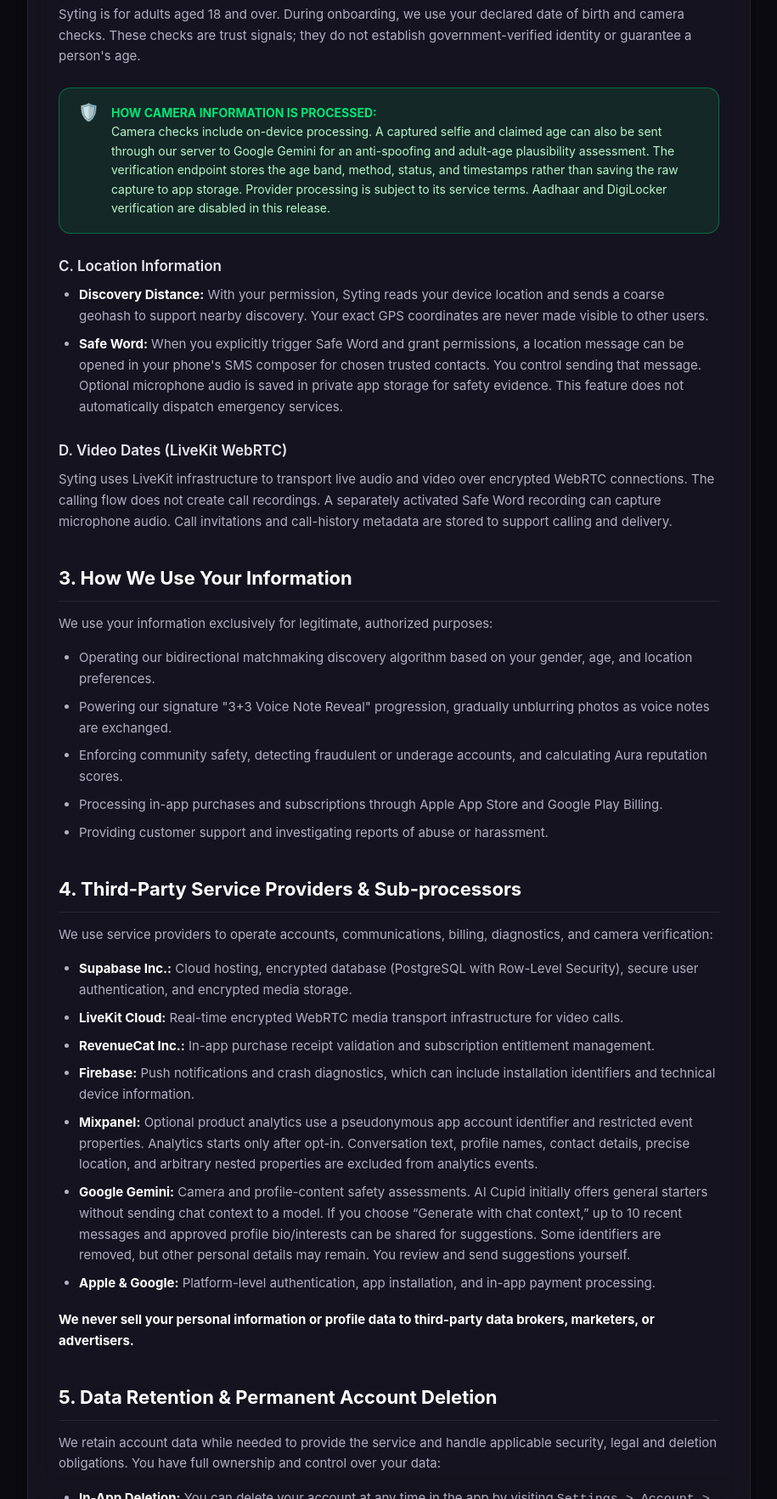
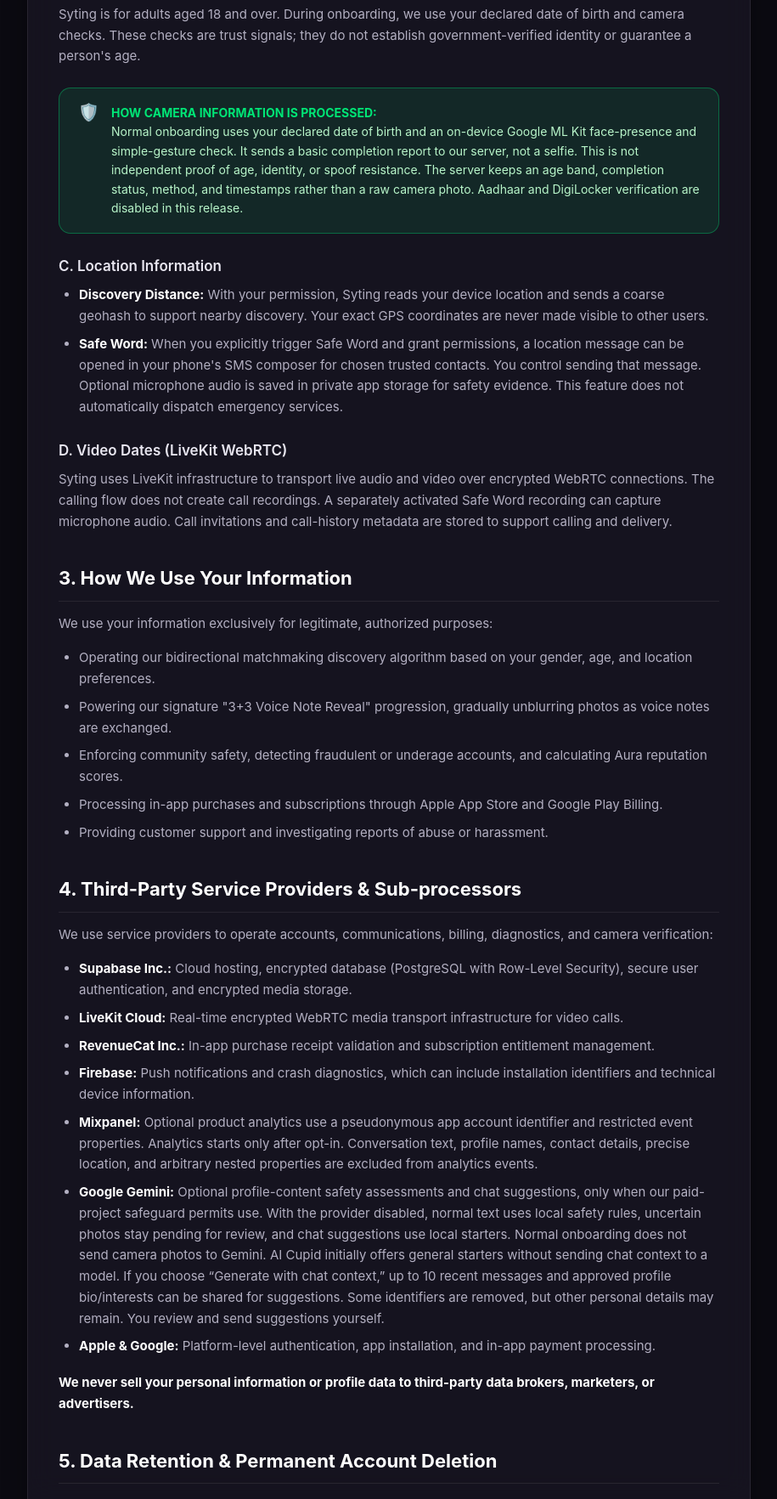
Before and after one commit to abneeshsingh21/syting-legal, a plain HTML site: page privacy.html in a window 1280 px wide. Shown: the part 989-2753 px from the top of the page at 85% size, without its empty margins (182-1097 px from the left). Drawn offline with Linux system fonts and the light colour scheme.

Commit message:
Explain basic on-device onboarding and provider data protection

```diff
--- a/privacy.html
+++ b/privacy.html
@@ -52,7 +52,7 @@
         <div class="callout-icon">🛡️</div>
         <div>
           <strong>HOW CAMERA INFORMATION IS PROCESSED:</strong><br>
-          Camera checks include on-device processing. A captured selfie and claimed age can also be sent through our server to Google Gemini for an anti-spoofing and adult-age plausibility assessment. The verification endpoint stores the age band, method, status, and timestamps rather than saving the raw capture to app storage. Provider processing is subject to its service terms. Aadhaar and DigiLocker verification are disabled in this release.
+          Normal onboarding uses your declared date of birth and an on-device Google ML Kit face-presence and simple-gesture check. It sends a basic completion report to our server, not a selfie. This is not independent proof of age, identity, or spoof resistance. The server keeps an age band, completion status, method, and timestamps rather than a raw camera photo. Aadhaar and DigiLocker verification are disabled in this release.
         </div>
       </div>
 
@@ -83,7 +83,7 @@
         <li><strong>RevenueCat Inc.:</strong> In-app purchase receipt validation and subscription entitlement management.</li>
         <li><strong>Firebase:</strong> Push notifications and crash diagnostics, which can include installation identifiers and technical device information.</li>
         <li><strong>Mixpanel:</strong> Optional product analytics use a pseudonymous app account identifier and restricted event properties. Analytics starts only after opt-in. Conversation text, profile names, contact details, precise location, and arbitrary nested properties are excluded from analytics events.</li>
-        <li><strong>Google Gemini:</strong> Camera and profile-content safety assessments. AI Cupid initially offers general starters without sending chat context to a model. If you choose “Generate with chat context,” up to 10 recent messages and approved profile bio/interests can be shared for suggestions. Some identifiers are removed, but other personal details may remain. You review and send suggestions yourself.</li>
+        <li><strong>Google Gemini:</strong> Optional profile-content safety assessments and chat suggestions, only when our paid-project safeguard permits use. With the provider disabled, normal text uses local safety rules, uncertain photos stay pending for review, and chat suggestions use local starters. Normal onboarding does not send camera photos to Gemini. AI Cupid initially offers general starters without sending chat context to a model. If you choose “Generate with chat context,” up to 10 recent messages and approved profile bio/interests can be shared for suggestions. Some identifiers are removed, but other personal details may remain. You review and send suggestions yourself.</li>
         <li><strong>Apple & Google:</strong> Platform-level authentication, app installation, and in-app payment processing.</li>
       </ul>
       <p><strong>We never sell your personal information or profile data to third-party data brokers, marketers, or advertisers.</strong></p>
```
